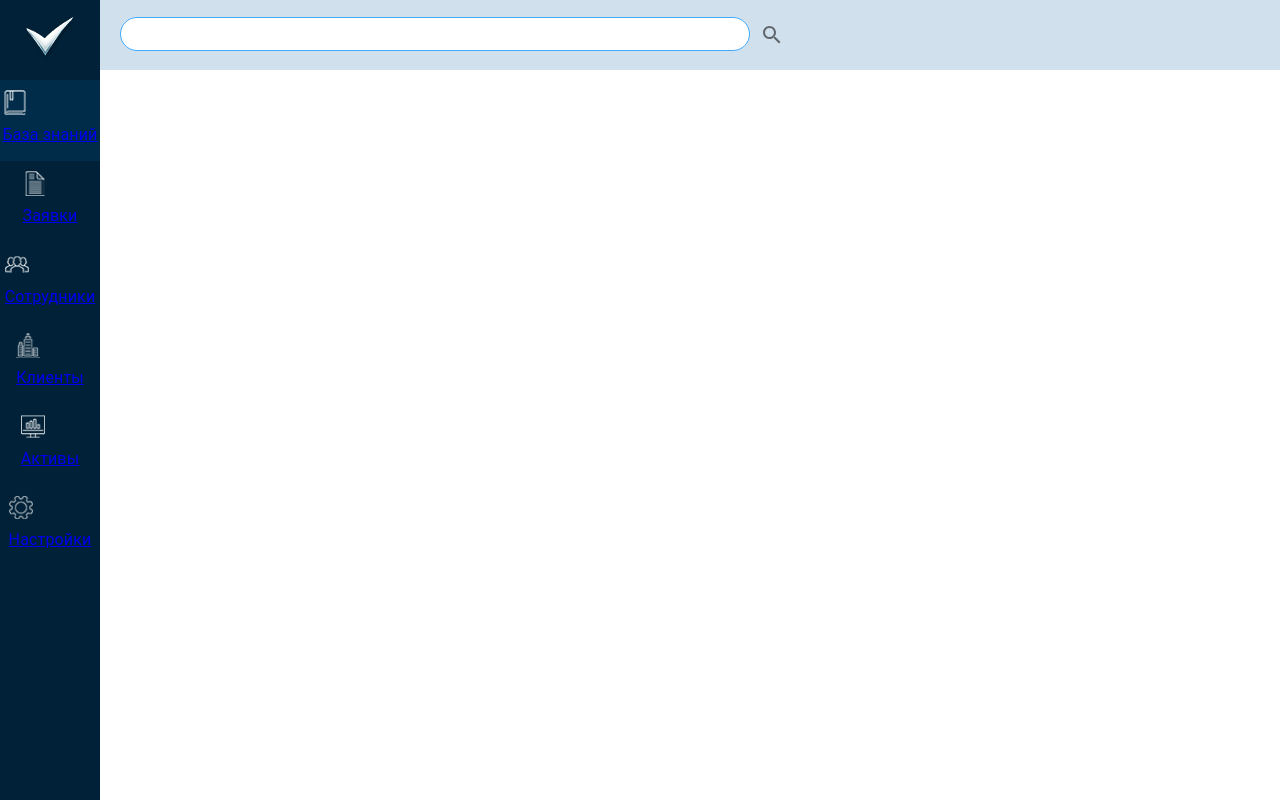
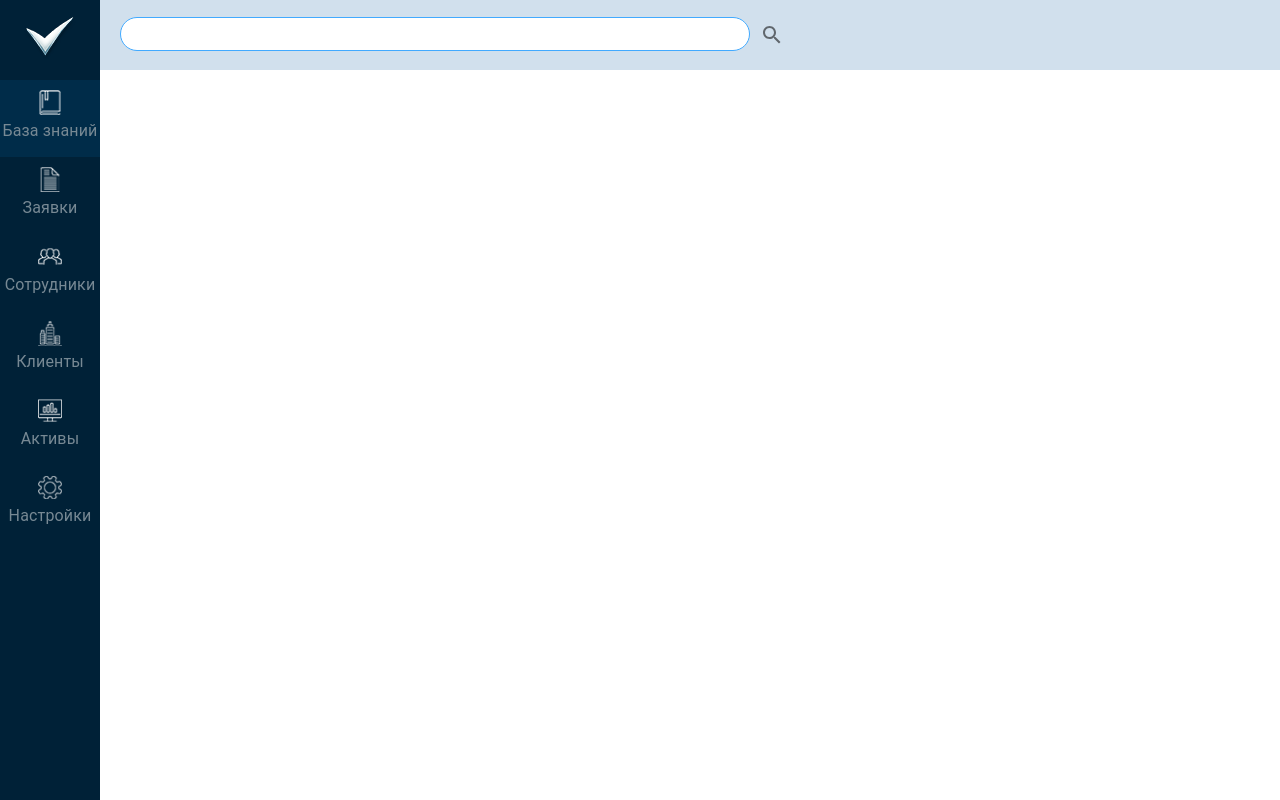
Before and after one commit to denchik3192/application-list, a Next.js app: page / in a window 1280 px wide. Built offline with nearby package versions, Linux system fonts and the light colour scheme.

Commit message:
fix: fix dashBoard styles

```diff
--- a/src/app/components/dashBoard.js
+++ b/src/app/components/dashBoard.js
@@ -14,7 +14,7 @@ const menuItems = [
 ];
 
 function DashBoard() {
-  const [activeItem, seActiveItem] = useState(0);
+  const [activeItem, setActiveItem] = useState(0);
   return (
     <nav>
       <Box
@@ -39,7 +39,7 @@ function DashBoard() {
         <List sx={{ padding: "0" }}>
           {menuItems.map((item, index) => (
             <ListItem
-              onClick={() => seActiveItem(index)}
+              onClick={() => setActiveItem(index)}
               key={index}
               sx={{
                 padding: "10px 0 10px 0",
@@ -51,7 +51,17 @@ function DashBoard() {
                 "&:hover": { backgroundColor: "#002c49" },
               }}
             >
-              <Link href={item.link} passHref>
+              <Link
+                href={item.link}
+                passHref
+                style={{
+                  textDecoration: "none",
+                  display: "flex",
+                  flexDirection: "column",
+                  alignItems: "center",
+                  color: "#778994",
+                }}
+              >
                 <Image src={item.src} width={24} height={25} alt={item.text} />
                 <ListItemText
                   primary={item.text}
```
Also changed, not shown: src/app/components/drawer.js (+23 -3 lines).
